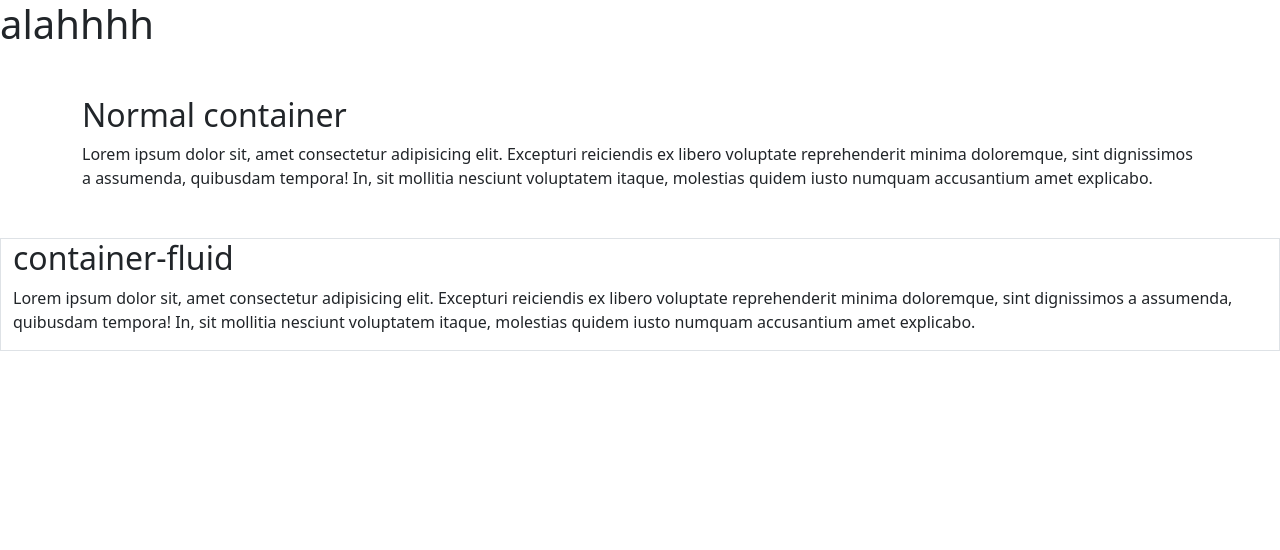
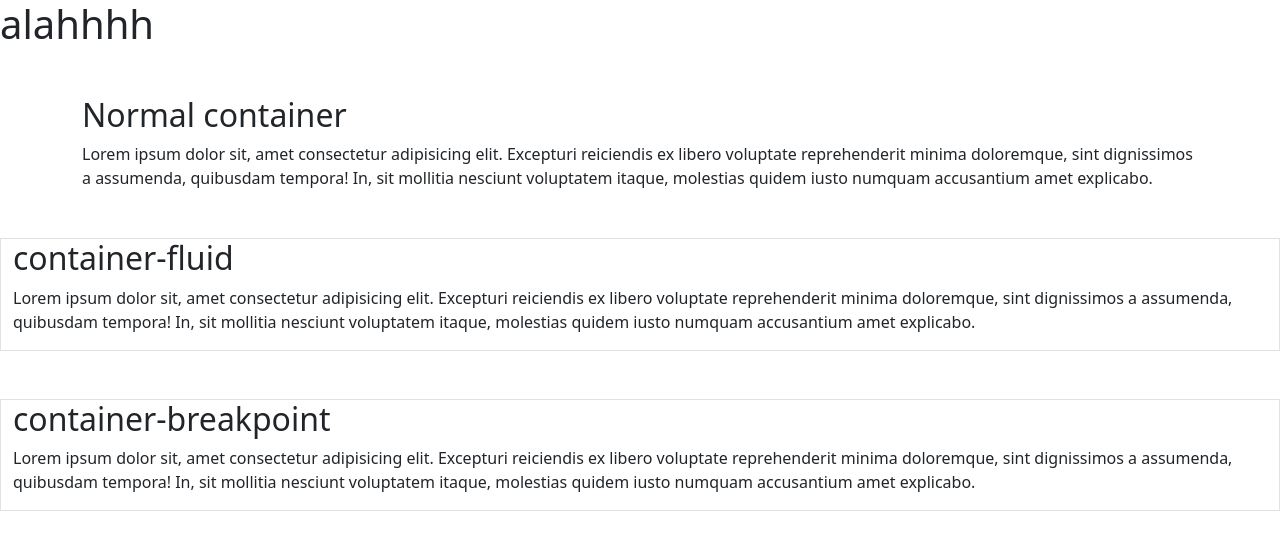
Before and after one commit to WhatTry/FuziiBootstrap, a plain HTML site: page container.html in a window 1280 px wide. Drawn offline with nearby package versions, Linux system fonts and the light colour scheme.

Commit message:
first commit

```diff
--- a/container.html
+++ b/container.html
@@ -17,6 +17,10 @@
         <h2>container-fluid</h2>
         <p>Lorem ipsum dolor sit, amet consectetur adipisicing elit. Excepturi reiciendis ex libero voluptate reprehenderit minima doloremque, sint dignissimos a assumenda, quibusdam tempora! In, sit mollitia nesciunt voluptatem itaque, molestias quidem iusto numquam accusantium amet explicabo.</p>
     </div>
+    <div class="container-xxl border my-5">
+        <h2>container-breakpoint</h2>
+        <p>Lorem ipsum dolor sit, amet consectetur adipisicing elit. Excepturi reiciendis ex libero voluptate reprehenderit minima doloremque, sint dignissimos a assumenda, quibusdam tempora! In, sit mollitia nesciunt voluptatem itaque, molestias quidem iusto numquam accusantium amet explicabo.</p>
+    </div>
     <script src="https://cdn.jsdelivr.net/npm/bootstrap@5.3.2/dist/js/bootstrap.bundle.min.js" integrity="sha384-C6RzsynM9kWDrMNeT87bh95OGNyZPhcTNXj1NW7RuBCsyN/o0jlpcV8Qyq46cDfL" crossorigin="anonymous"></script>
 </body>
 </html>
```
